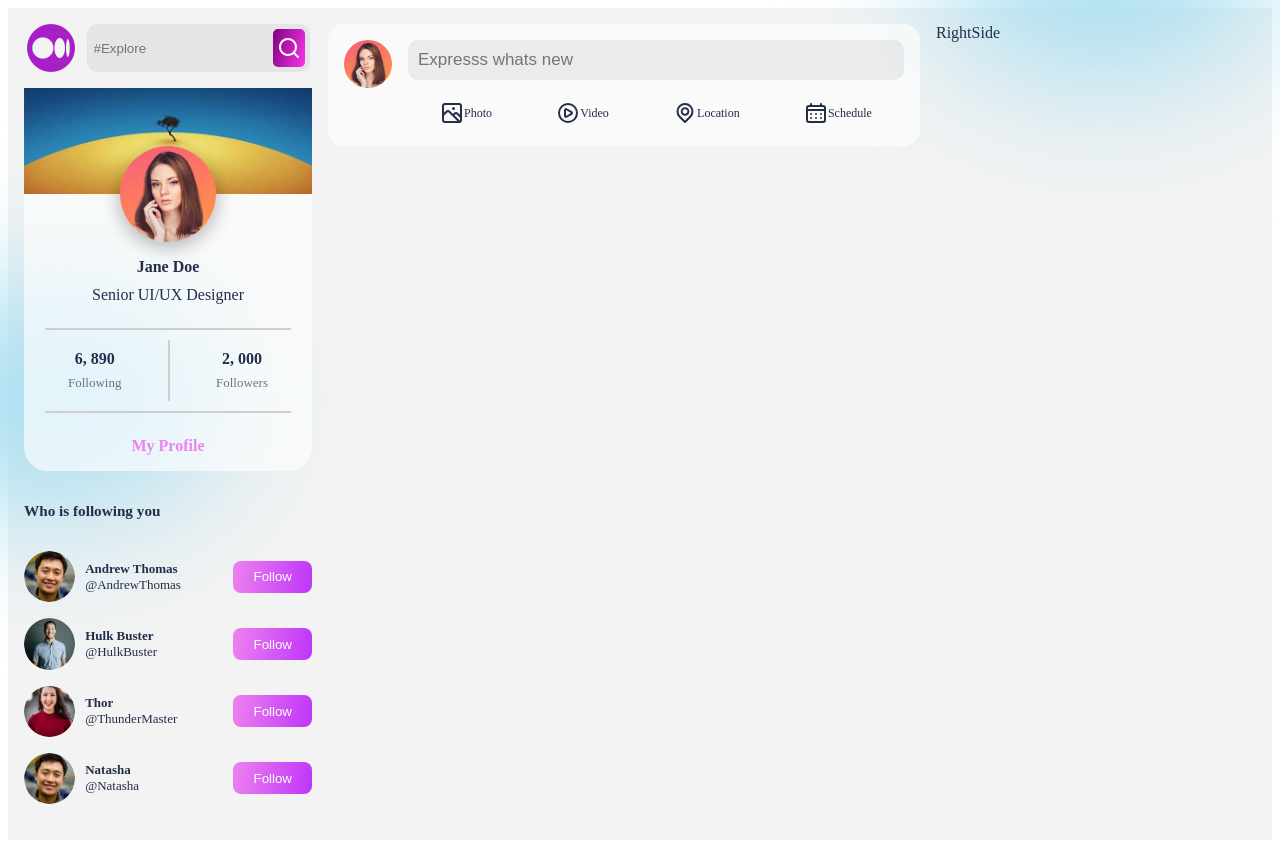
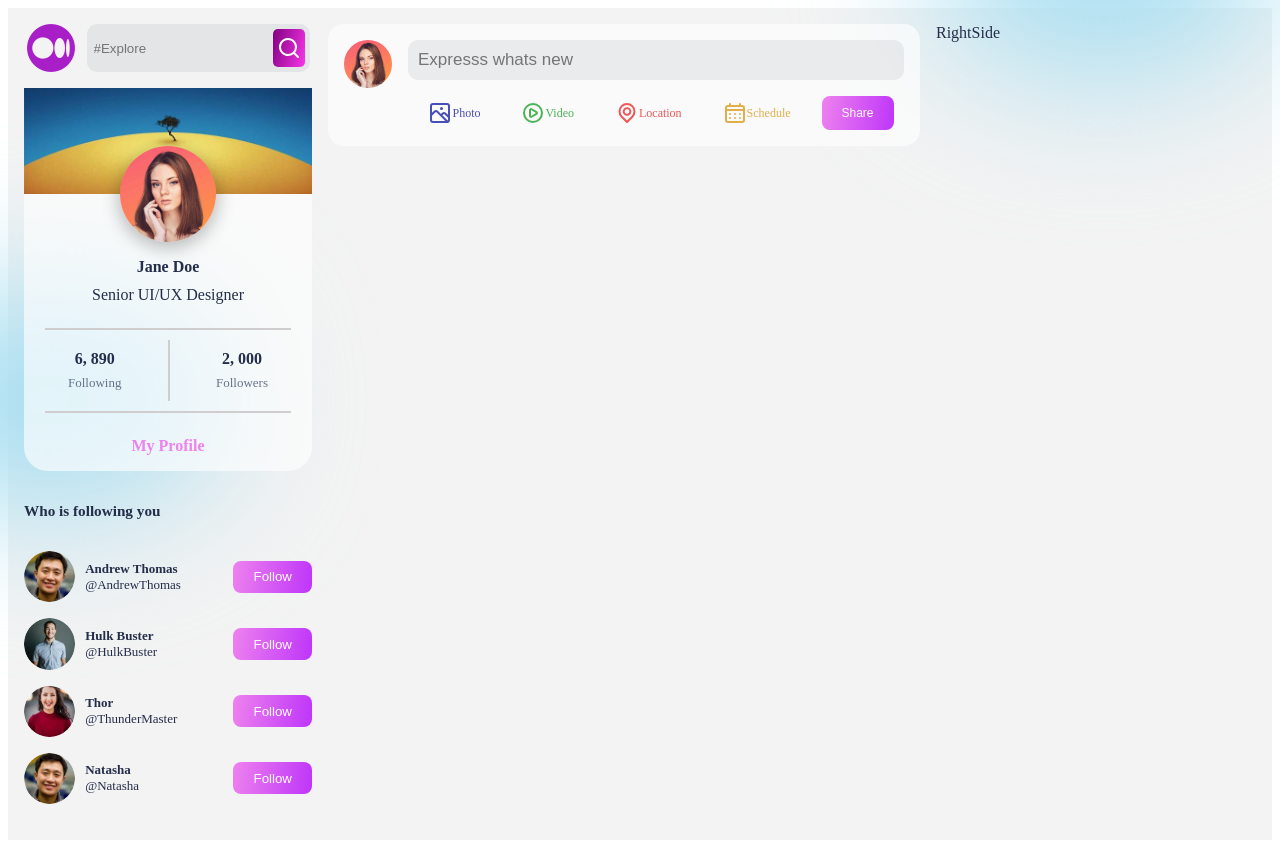
Before and after one commit to Elissa-DI/MERN_SocialMediaApp, a React (Create React App) app: page / in a window 1280 px wide. Shown: the top 842 px of the page. Built offline with nearby package versions, Linux system fonts and the light colour scheme.

Commit message:
New features

```diff
--- a/src/components/PostShare/PostShare.jsx
+++ b/src/components/PostShare/PostShare.jsx
@@ -1,9 +1,22 @@
-import React from 'react'
+import React, { useState, useRef } from 'react'
 import './PostShare.css'
 import ProfileImage from '../../img/profileImg.jpg'
 import { UilScenery, UilPlayCircle, UilLocationPoint, UilSchedule } from "@iconscout/react-unicons"
 
 const PostShare = () => {
+
+  const [image, setImage] = useState(null)
+  const imageRef = useRef()
+
+  const onImageChange = (e) => {
+    if(e.target.files && e.target.files[0]) {
+        let img = e.target.files[0];
+        setImage({
+            image: URL.createObjectURL(img),
+        });
+    }
+  }
+
   return (
     <div className="PostShare">
         <img src={ProfileImage} alt="" />
@@ -13,21 +26,33 @@ const PostShare = () => {
               placeholder='Expresss whats new'
             />
         <div className="postOptions">
-            <div className="option">
+            <div className="option"
+              style={{ color: "var(--video)" }}
+            >
                 <UilScenery />
                 Photo
             </div>
-            <div className="option">
+            <div className="option"
+              style={{ color: "var(--photo)" }}
+            >
                 <UilPlayCircle />
                 Video
             </div>
-            <div className="option">
+            <div className="option"
+              style={{ color: "var(--location)" }}
+            >
                 <UilLocationPoint />
                 Location
             </div>
-            <div className="option">
+            <div className="option"
+              style={{ color: "var(--shedule)" }}
+            >
                 <UilSchedule />
                 Schedule
+            </div>
+            <button className='button ps-button'>Share</button>
+            <div style={{ display: "none" }}>
+              <input type="file" name="myImage" ref={imageRef} onChange={onImageChange}/>
             </div>
         </div>
         </div>
```
